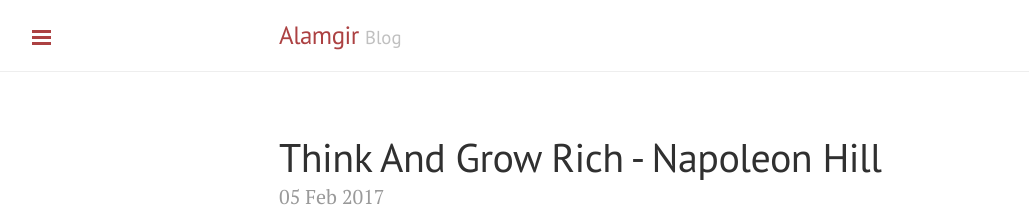
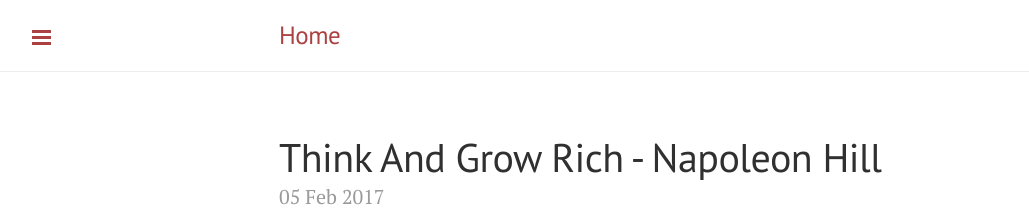
Before and after one commit to alamgirqazi/blog, a Jekyll site: the page built from _posts/2017-02-05-ThinkAndGrowRich.md, in a window 1280 px wide and 900 px high. Shown: the top 216 px of the window, without its empty margins (1-1030 px from the left). Built offline with Jekyll 4.4.1, drawn with Linux system fonts in a browser that asks for light colours.

Commit message:
removed pagination for now. fixed Home anchor tag

```diff
--- a/_config.yml
+++ b/_config.yml
@@ -14,7 +14,7 @@
   name:           'Alamgir Qazi'
   url:            https://twitter.com/alamgirqazi
 
-paginate:         5
+paginate:         10
 gems: [jekyll-paginate]
 # Custom vars
 version:          2.0.0
--- a/_layouts/default.html
+++ b/_layouts/default.html
@@ -11,14 +11,14 @@
          content to avoid any CSS collisions with our real content. -->
     <div class="wrap">
       <div class="masthead">
-        <div class="container">
+        <div class="container" >
           <label for="sidebar-checkbox" class="sidebar-toggle"></label>
 
           <h3 class="masthead-title">
-            <a {{"/" | prepend: site.baseurl }} title="Home">Alamgir </a>
+            <a  href={{"/" | prepend: site.baseurl }} title="Home">Home </a>
             <!--<a href="/" title="Home">{{ site.title }}</a>-->
 
-            <small>Blog</small>
+            <!--<small>Blog</small>-->
             <!--<small>{{ site.tagline }}</small>-->
           </h3>
         </div>
--- a/atom.xml
+++ b/atom.xml
@@ -1,5 +1,6 @@
 ---
 layout: nil
+
 ---
 
 <?xml version="1.0" encoding="utf-8"?>
```
Also changed, not shown: index.html (+6 -4 lines).
